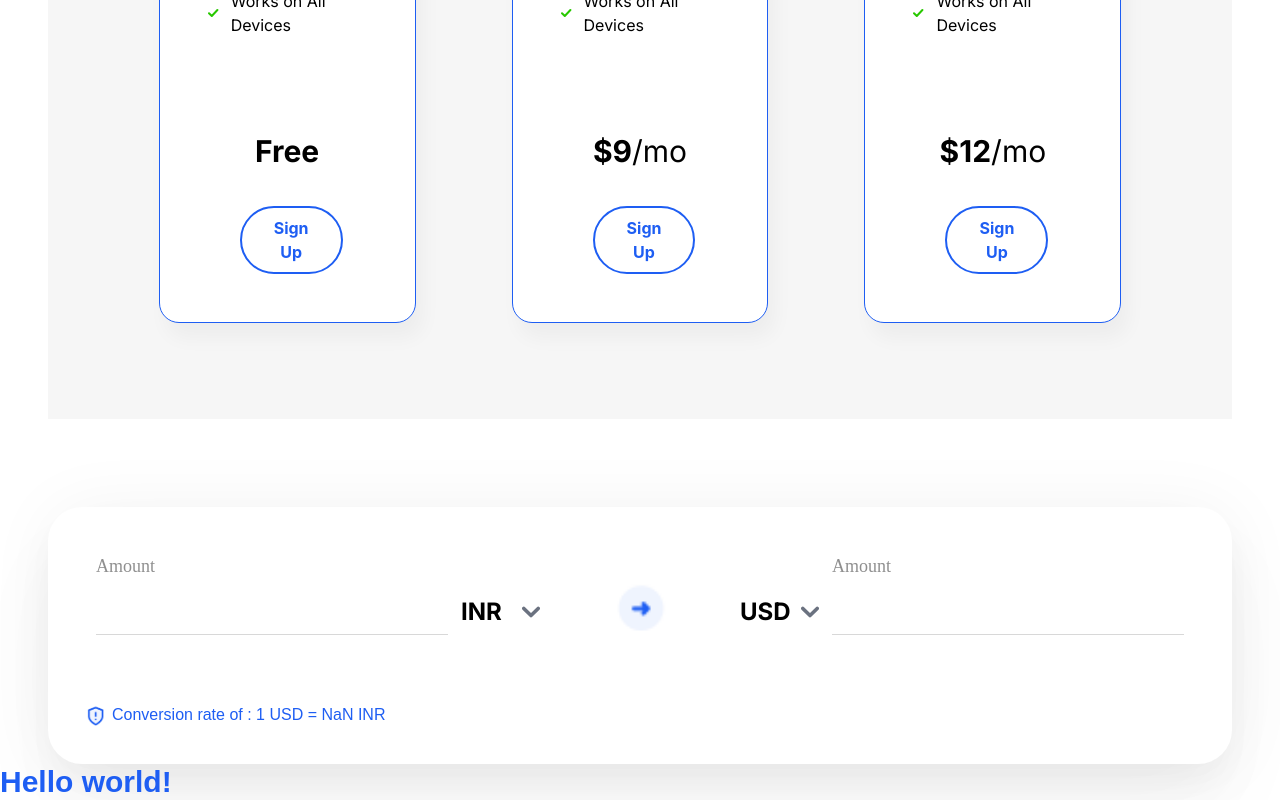
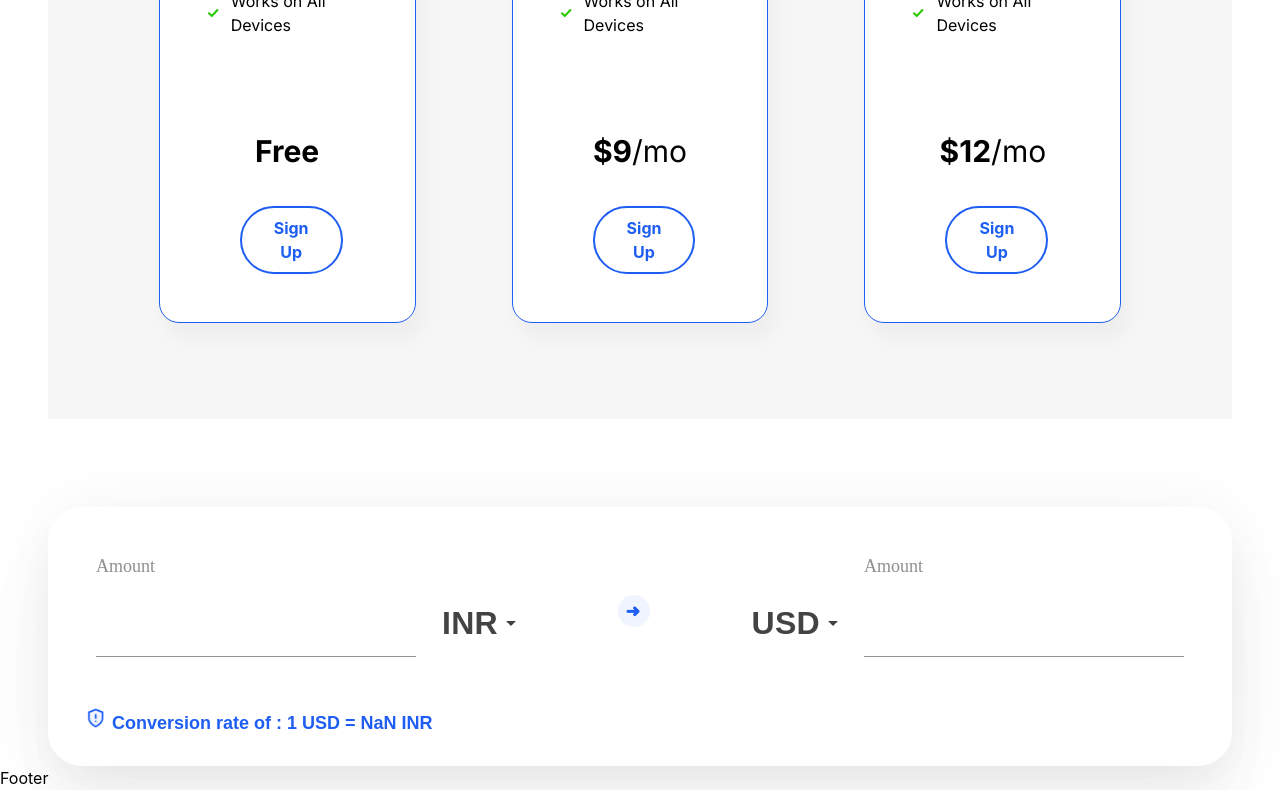
Before and after one commit to AmitrajitDas/SALT-Currency-Converter, a React (Create React App) app: page / in a window 1280 px wide. Shown: the part 1477-2277 px from the top of the page. Built offline with nearby package versions, Linux system fonts and the light colour scheme; a web font is replaced by a local one.

Commit message:
fix: dropdown

```diff
--- a/src/App.js
+++ b/src/App.js
@@ -1,4 +1,4 @@
-import Header from './components/Header'
+import Layout from './components/Layout'
 import Hero from './components/Hero'
 import Plans from './components/Plans'
 import Converter from './components/Converter'
@@ -6,13 +6,11 @@ import Converter from './components/Converter'
 function App() {
   return (
     <div>
-      <Header />
-      <Hero />
-      <Plans />
-      <Converter />
-      <h1 className='font-primary text-3xl font-bold text-primary'>
-        Hello world!
-      </h1>
+      <Layout>
+        <Hero />
+        <Plans />
+        <Converter />
+      </Layout>
     </div>
   )
 }
--- a/src/api/currencyAPI.js
+++ b/src/api/currencyAPI.js
@@ -1,6 +1,7 @@
-export const convertCurrency = (to, from, amount) => {
+export const convertCurrency = (from, to, amount) => {
+  var data
   var myHeaders = new Headers()
-  myHeaders.append('apikey', 'Y28Zgxhqc85b3C2atkrXSRbfGSzqjPQo')
+  myHeaders.append('apikey', process.env.REACT_APP_API_KEY)
 
   var requestOptions = {
     method: 'GET',
@@ -8,17 +9,13 @@ export const convertCurrency = (to, from, amount) => {
     headers: myHeaders,
   }
 
-  let res
-
   fetch(
     `https://api.apilayer.com/fixer/convert?to=${to}&from=${from}&amount=${amount}`,
     requestOptions
   )
     .then((response) => response.json())
-    .then((result) => {
-      res = result
-    })
+    .then((result) => (data = result))
     .catch((error) => console.log('error', error))
 
-  return res
+  return data
 }
--- /dev/null
+++ b/src/components/Converter/Dropdown/dropdown.styles.js
@@ -0,0 +1,24 @@
+import { makeStyles } from '@mui/styles'
+
+export const useStyles = makeStyles((theme) => ({
+  select: {
+    height: 40,
+    fontSize: '2rem !important',
+    fontWeight: '800 !important',
+    color: '#434343 !important',
+    fontFamily: "'HK Grotesk', sans-serif !important",
+    '& .MuiSvgIcon-root': {
+      color: '#434343 !important',
+    },
+    '& .MuiOutlinedInput-notchedOutline': {
+      border: 'none !important',
+    },
+  },
+
+  selectDrop: {
+    fontFamily: "'HK Grotesk', sans-serif !important",
+    fontSize: '1.5rem !important',
+    fontWeight: '600 !important',
+    color: '#434343 !important',
+  },
+}))
--- a/src/components/Converter/Dropdown/index.jsx
+++ b/src/components/Converter/Dropdown/index.jsx
@@ -1,18 +1,23 @@
+import { MenuItem, Select } from '@mui/material'
+import { useStyles } from './dropdown.styles.js'
 import './dropdown.styles.css'
 
 const DropDown = ({ currency, curr, onChangeCurr }) => {
+  const classes = useStyles()
+
   return (
-    <select
+    <Select
       value={curr}
+      placeholder='F'
       onChange={onChangeCurr}
-      className='font-secondary text-2xl font-bold select'
+      className={classes.select}
     >
       {currency?.map((c) => (
-        <option key={c} value={c}>
+        <MenuItem key={c} value={c} className={classes.selectDrop}>
           {c}
-        </option>
+        </MenuItem>
       ))}
-    </select>
+    </Select>
   )
 }
 
--- a/src/components/Converter/Input/index.jsx
+++ b/src/components/Converter/Input/index.jsx
@@ -1,14 +1,34 @@
+import TextField from '@mui/material/TextField'
+import { useStyles } from './input.styles'
 import './input.styles.css'
 
 const Input = ({ amount, setAmount, type }) => {
+  const classes = useStyles()
   return (
     <div className='flex flex-col'>
       <label className='input-label mb-6'>Amount</label>
-      <input
-        value={type === 'to' ? amount.result : amount}
-        onChange={type === 'from' && ((e) => setAmount(e.target.value))}
+      {/* <input
+        value={type === 'to' ? amount?.result : amount}
+        onChange={(e) => {
+          type === 'from' && setAmount(e.target.value)
+        }}
         className='input font-secondary text-2xl font-bold'
-      />{' '}
+      />{' '} */}
+      <TextField
+        variant='standard'
+        value={type === 'to' ? amount?.result : amount}
+        onChange={(e) => {
+          type === 'from' && setAmount(e.target.value)
+        }}
+        className={classes.input}
+        inputProps={{
+          style: {
+            color: '#434343',
+            fontSize: '2rem',
+            fontWeight: '700',
+          },
+        }}
+      />
     </div>
   )
 }
--- /dev/null
+++ b/src/components/Converter/Input/input.styles.js
@@ -0,0 +1,8 @@
+import { makeStyles } from '@mui/styles'
+
+export const useStyles = makeStyles((theme) => ({
+  input: {
+    width: '20rem',
+    fontFamily: "'Inter', 'serif' !important",
+  },
+}))
--- a/src/components/Converter/index.jsx
+++ b/src/components/Converter/index.jsx
@@ -1,23 +1,19 @@
 import { useEffect, useState } from 'react'
 import Dropdown from './Dropdown'
 import Input from './Input'
-import { convertCurrency } from '../../api/currencyAPI'
+// import { convertCurrency } from '../../api/currencyAPI'
 import './converter.styles.css'
+import Arrow from '../../assets/Group 1828.png'
+import Circle from '../../assets/Ellipse 152.png'
 import Shield from '../../assets/shield.png'
-import Arrow from '../../assets/Arrow.png'
 
 const Converter = () => {
   const currency = ['INR', 'USD', 'GBP', 'EUR']
 
-  const [fromCurr, setFromCurr] = useState()
-  const [toCurr, setToCurr] = useState()
-  const [amount, setAmount] = useState('')
-  const [res, setRes] = useState('')
-
-  useEffect(() => {
-    setFromCurr(currency[0])
-    setToCurr(currency[1])
-  }, [])
+  const [fromCurr, setFromCurr] = useState(currency[0])
+  const [toCurr, setToCurr] = useState(currency[1])
+  const [amount, setAmount] = useState()
+  const [res, setRes] = useState()
 
   const convertCurrency = (from, to, amount) => {
     var myHeaders = new Headers()
@@ -48,7 +44,7 @@ const Converter = () => {
       <div className='p-12 flex flex-row justify-between'>
         <div className='flex flex-row'>
           <Input amount={amount} setAmount={setAmount} type='from' />
-          <div className='mt-8'>
+          <div className='mt-12 ml-3'>
             <Dropdown
               currency={currency}
               curr={fromCurr}
@@ -56,13 +52,20 @@ const Converter = () => {
             />
           </div>
         </div>
-        <img
-          src={Arrow}
-          alt='arrow'
-          style={{ width: '10rem', marginTop: '1rem' }}
-        />
+
+        <div className='mt-10'>
+          <img src={Circle} alt='Circle' />
+          <img
+            src={Arrow}
+            alt='arrow'
+            style={{
+              position: 'absolute',
+              margin: '-1.3rem 0.5rem 0.5rem 0.52rem',
+            }}
+          />
+        </div>
         <div className='flex flex-row'>
-          <div className='mt-8'>
+          <div className='mt-12 mr-3'>
             <Dropdown
               currency={currency}
               curr={toCurr}
@@ -78,7 +81,7 @@ const Converter = () => {
           alt='shield'
           style={{ width: '2rem', marginBottom: '2rem', marginLeft: '2rem' }}
         />
-        <div className='font-primary text-primary'>
+        <div className='font-primary font-semibold text-lg text-primary mt-1'>
           Conversion rate of : 1 {toCurr} = {1 / res?.info?.rate} {fromCurr}
         </div>
       </div>
--- a/tailwind.config.js
+++ b/tailwind.config.js
@@ -19,5 +19,5 @@ module.exports = {
     },
     extend: {},
   },
-  plugins: [require('flowbite/plugin')],
+  // plugins: [require('flowbite/plugin')],
 }
```
Also changed, not shown: package.json (+7 -0 lines), 1 other file (tests, documents, lock files or other folders).
